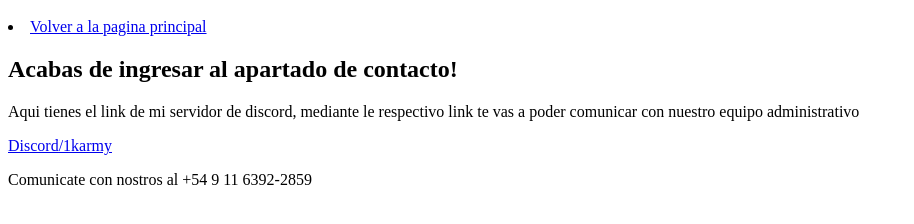
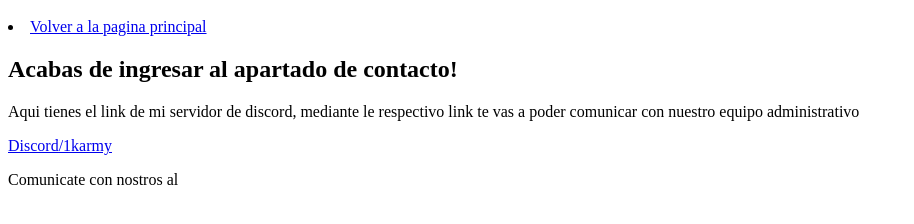
Before and after one commit to Luchoobarp/miprimerapaginweeb, a plain HTML site: page contact.html in a window 1280 px wide. Shown: the part 60-284 px from the top of the page, without its empty margins (0-914 px from the left). Drawn offline with Linux system fonts and the light colour scheme.

Commit message:
asd
aasda

```diff
--- a/contact.html
+++ b/contact.html
@@ -12,7 +12,7 @@
     <h2> Acabas de ingresar al apartado de contacto!</h2>
     <p> Aqui tienes el link de mi servidor de discord, mediante le respectivo link te vas a poder comunicar con nuestro equipo administrativo</p>
     <a href="https://discord.gg/DExFsVpJ">Discord/1karmy</a>
-    <p> Comunicate con nostros al +54 9 11 6392-2859</p>
+    <p> Comunicate con nostros al </p>
 
 
 </body>
```
